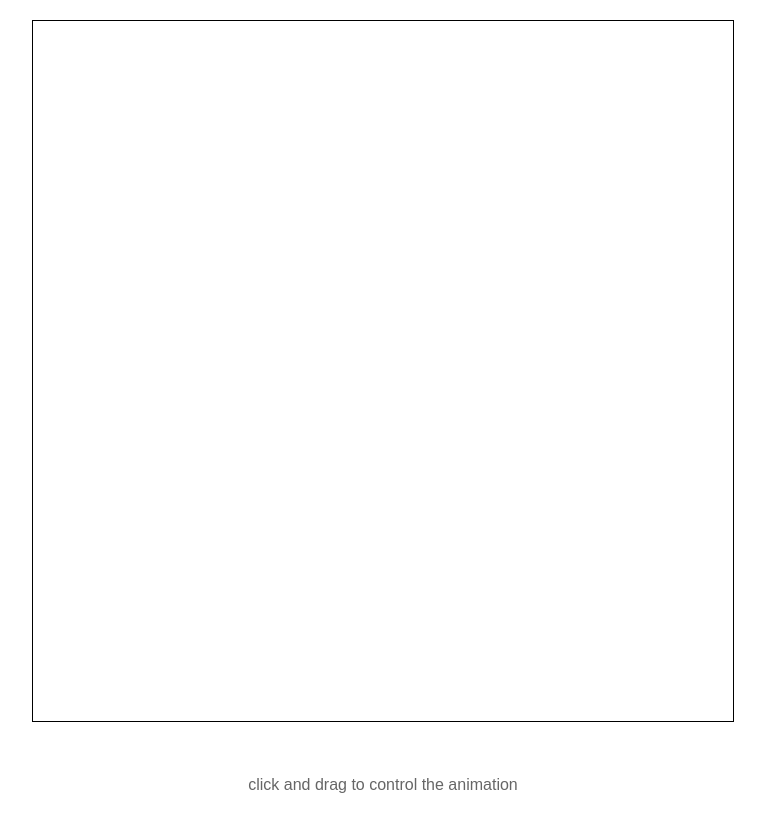
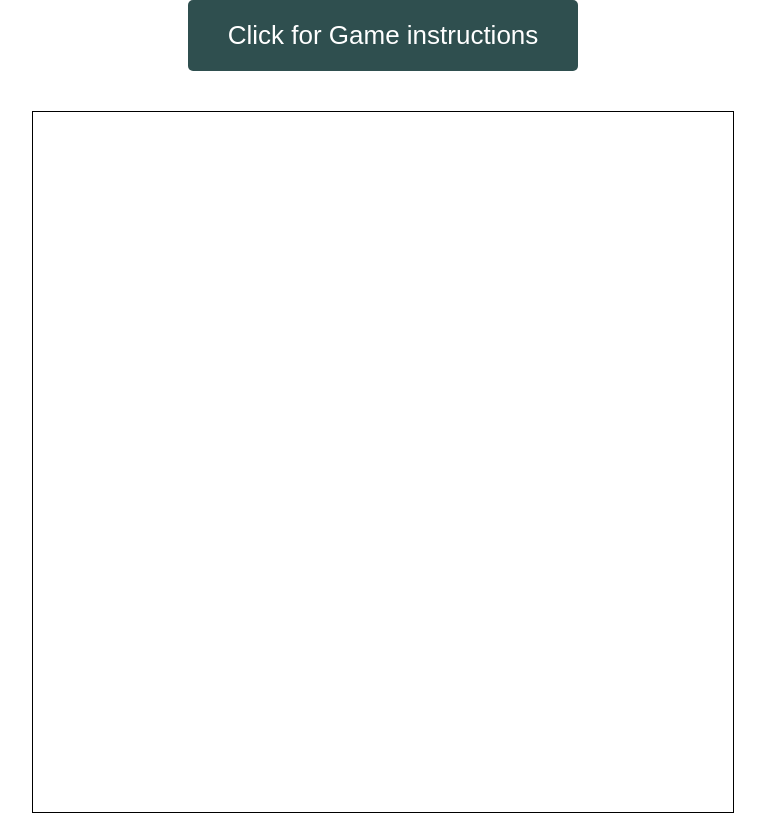
Before and after one commit to ykztenoks/hounds-jackals, a plain HTML site: page index.html in a window 1280 px wide. Shown: the whole page, without its empty margins (257-1022 px from the left). Before the commit the page ends 800 px from the top, so only its background shows below. Drawn offline with Linux system fonts and the light colour scheme.

Commit message:
' added graphics'

```diff
--- a/index.html
+++ b/index.html
@@ -20,11 +20,13 @@
             })();
     </script>
 
-    <div id="three-container"></div>
+    <div id="three-container">
+      <button id ="game-instructions"> Click for Game instructions</button>
+    </div>
 
-    <div id="instructions">
-        click and drag to control the animation
-    </div>
+    <!-- <div id="instructions">
+
+    </div> -->
     </div>
 
     <div id="game-board">
--- a/js/index.js
+++ b/js/index.js
@@ -1,5 +1,8 @@
 const canvas = document.getElementById("canvas")
 const ctx = canvas.getContext('2d')
+
+const gameboard = new Image()
+gameboard.src = ""
 
 // Game Introduction Title
 window.onload = init;
--- a/styles/style.css
+++ b/styles/style.css
@@ -2,12 +2,12 @@ body {
     padding: 0;
     text-align: center;
     margin: 0;
-	overflow: hidden;
+	  overflow: hidden;
   }
 
   body button {
-    font-size: 30px;
-    background-color: #870007;
+    font-size: 26px;
+    background-color: darkslategray;
     color: #fff;
     padding: 20px 40px;
     border: 0;
```
Also changed, not shown: src/HJGameBoard.png (added), src/Hound game piece.png (added), src/jackal game piece.png (added).
